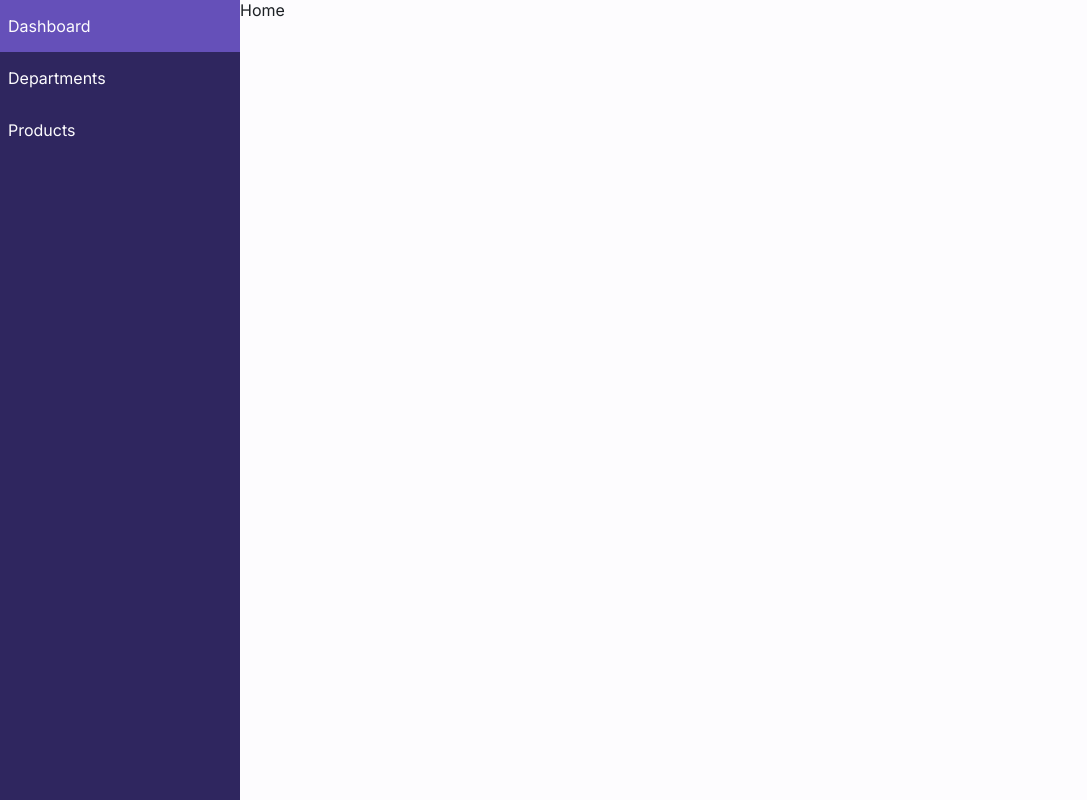
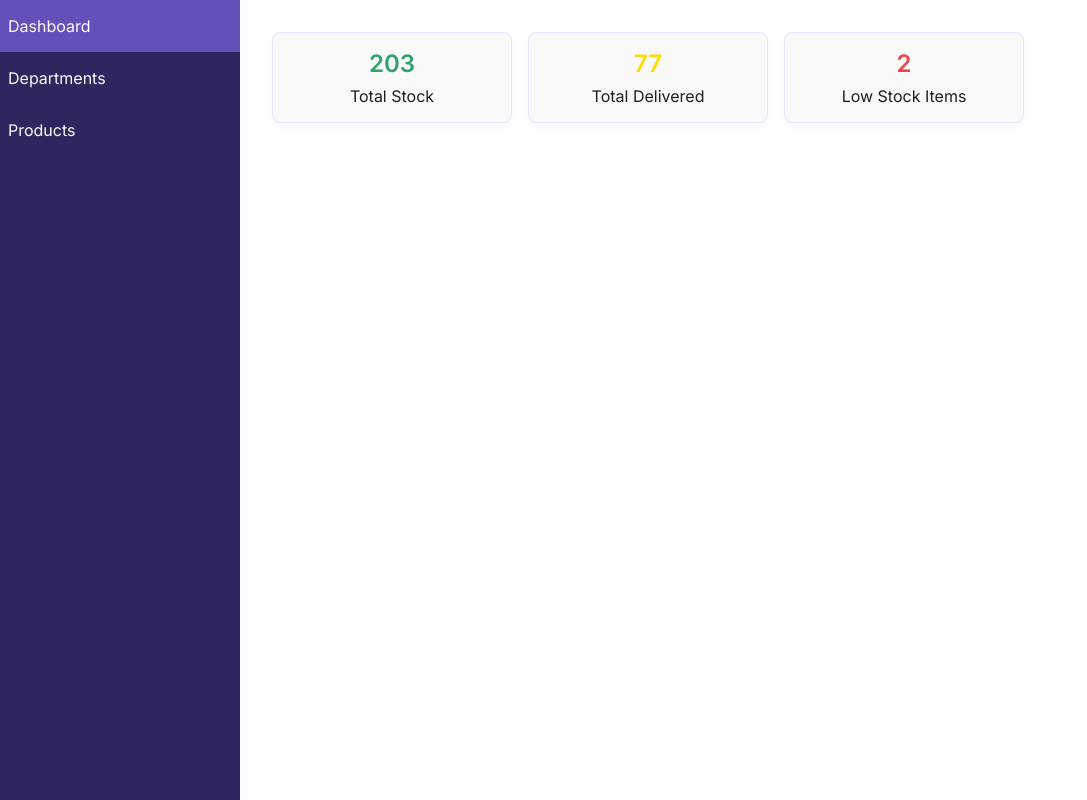
Before and after one commit to abinjohn123/MCR-10-Inventory, a React (Vite) app: page / in a window 1280 px wide. Shown: the whole page, without its empty margins (0-1087 px from the left). Built offline with nearby package versions, Linux system fonts and the light colour scheme.

Commit message:
feat: dashboard page

```diff
--- a/src/components/Home.jsx
+++ b/src/components/Home.jsx
@@ -1,5 +1,32 @@
+import { useAppContext } from '../context/AppContext';
+import { OVERVIEW_CARDS_LABEL_MAPPING } from '../constants';
+
 const Home = () => {
-  return <div>Home</div>;
+  const { inventory } = useAppContext();
+
+  const { totalStock, totalDelivered, lowStock } = inventory.reduce(
+    (acc, item) => ({
+      totalStock: acc.totalStock + item.stock,
+      totalDelivered: acc.totalDelivered + item.delivered,
+      lowStock: item.stock <= 10 ? acc.lowStock + 1 : acc.lowStock,
+    }),
+    {
+      totalStock: 0,
+      totalDelivered: 0,
+      lowStock: 0,
+    }
+  );
+
+  return (
+    <div className="p32 d-flex-c-start gap16">
+      {[totalStock, totalDelivered, lowStock].map((item, index) => (
+        <div className="card overview-card p16" key={index}>
+          <p className={`number mb8 color--${index}`}>{item}</p>
+          <p className="label">{OVERVIEW_CARDS_LABEL_MAPPING[index]}</p>
+        </div>
+      ))}
+    </div>
+  );
 };
 
 export default Home;
--- a/src/constants.js
+++ b/src/constants.js
@@ -1,5 +1,11 @@
 export const LOCAL_STORAGE_KEYS = {
   INVENTORY: 'neog_mcr_10_inventory',
+};
+
+export const OVERVIEW_CARDS_LABEL_MAPPING = {
+  0: 'Total Stock',
+  1: 'Total Delivered',
+  2: 'Low Stock Items',
 };
 
 export const inventoryData = [
--- a/src/styles/App.scss
+++ b/src/styles/App.scss
@@ -1,5 +1,9 @@
 @import './reuse';
 @import '@radix-ui/colors/violet.css';
+@import '@radix-ui/colors/green.css';
+@import '@radix-ui/colors/yellow.css';
+@import '@radix-ui/colors/red.css';
+@import '@radix-ui/colors/gray.css';
 
 .sidebar {
   @extend .d-flex;
@@ -23,3 +27,34 @@
     }
   }
 }
+
+.card {
+  border-radius: 8px;
+  background-color: var(--gray-2);
+  box-shadow: 0 5px 5px var(--violet-2);
+  border: 1px solid var(--violet-4);
+}
+
+.overview-card {
+  width: 240px;
+  text-align: center;
+
+  .number {
+    font-weight: 600;
+    font-size: 2.4rem;
+
+    &.color--0 {
+      color: var(--green-9);
+    }
+    &.color--1 {
+      color: var(--yellow-10);
+    }
+    &.color--2 {
+      color: var(--red-9);
+    }
+  }
+
+  .label {
+    font-size: 1.6rem;
+  }
+}
```
